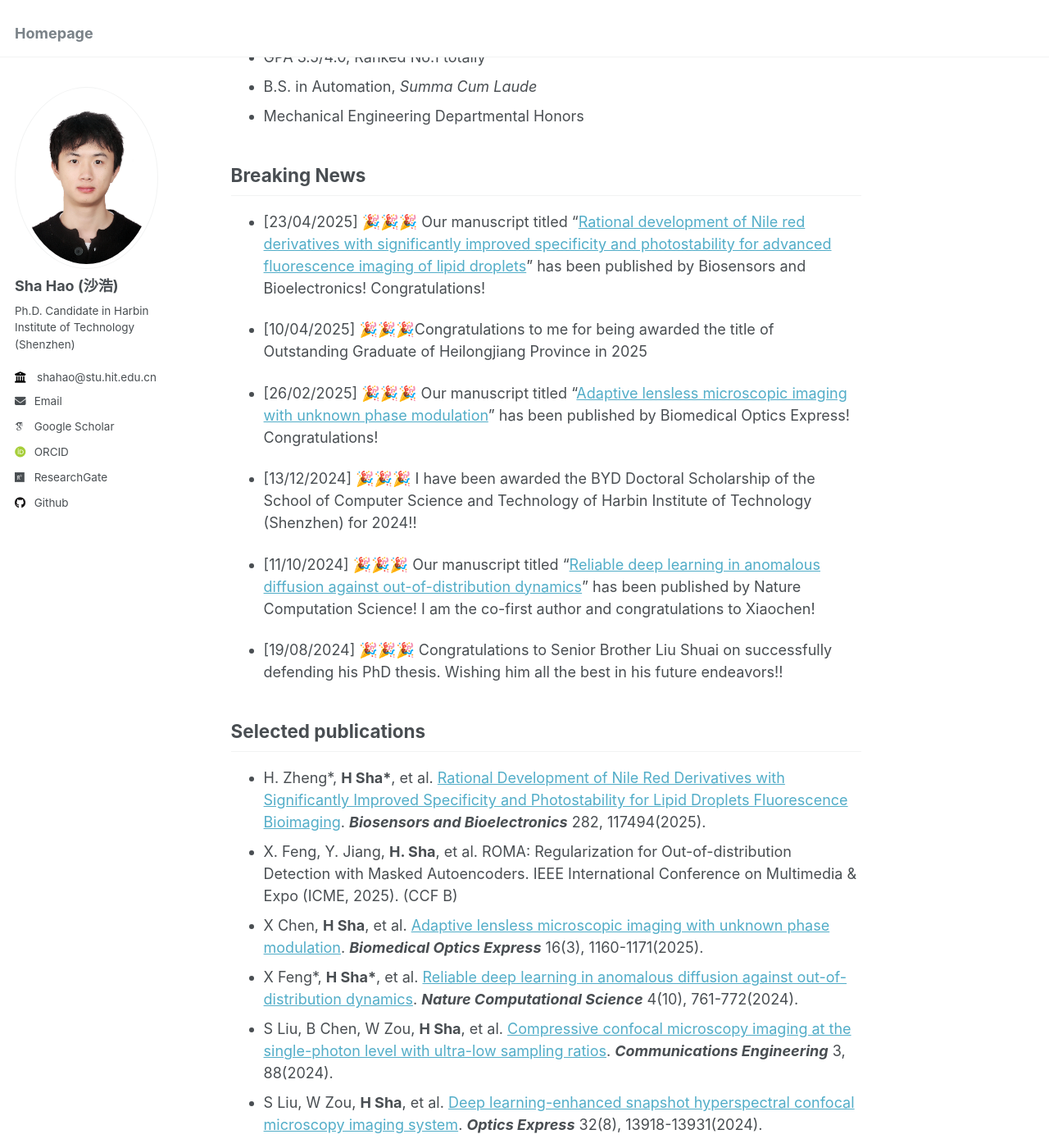
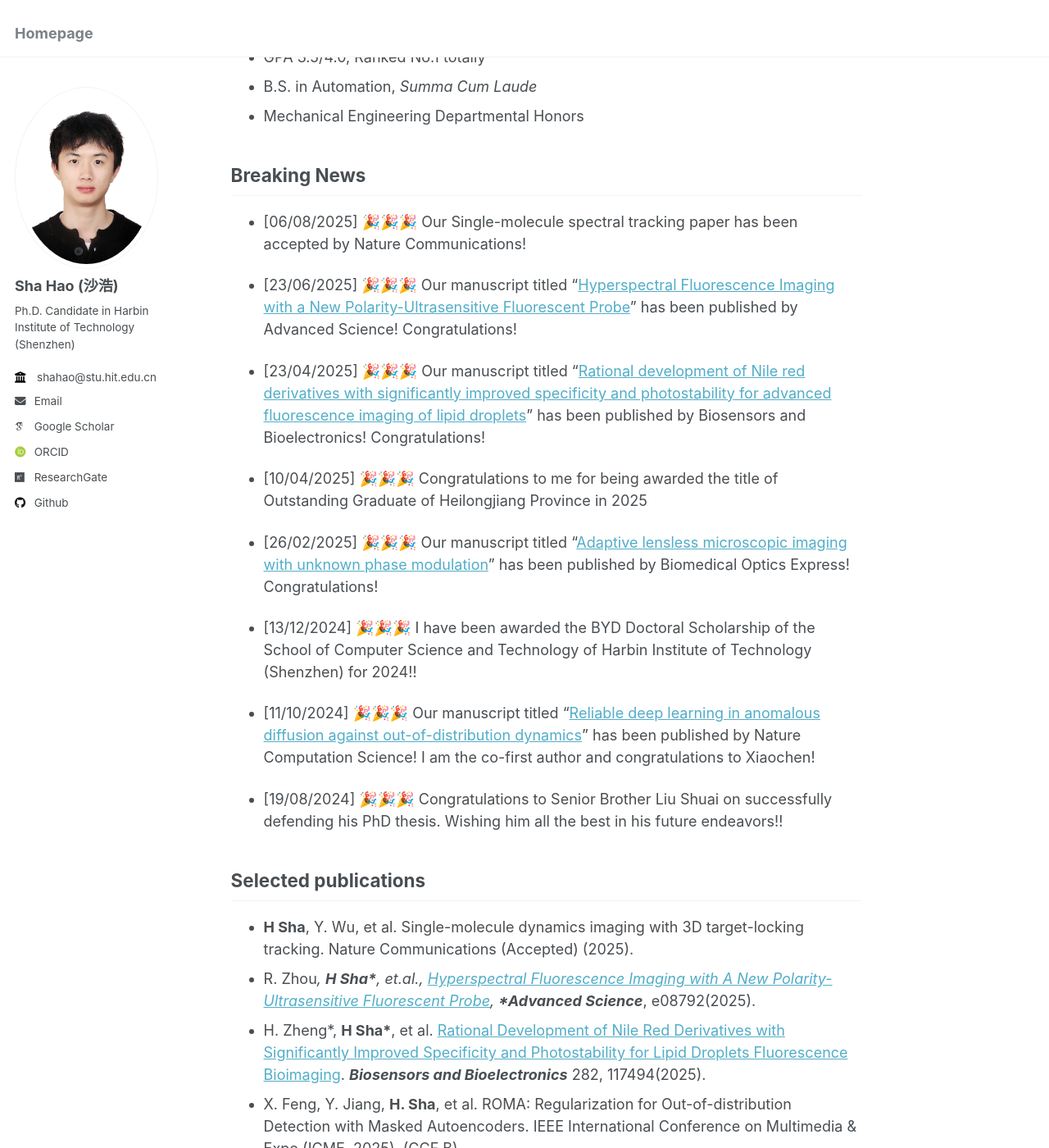
Before and after one commit to hitsh95/shahao, a Jekyll site: the page built from _pages/about.md, in a window 1280 px wide and 1400 px high, scrolled down 1204 px. Shown: the whole window at 82% size. Built offline with Jekyll 4.4.1, drawn with Linux system fonts in a browser that asks for light colours; some web fonts are replaced.

Commit message:
Update about.md

```diff
--- a/_pages/about.md
+++ b/_pages/about.md
@@ -48,9 +48,14 @@ Education Background
 
 Breaking News
 ------
+
+- [06/08/2025] 🎉🎉🎉 Our Single-molecule spectral tracking paper has been accepted by Nature Communications!
+
+- [23/06/2025] 🎉🎉🎉 Our manuscript titled "[Hyperspectral Fluorescence Imaging with a New Polarity-Ultrasensitive Fluorescent Probe](https://advanced.onlinelibrary.wiley.com/doi/10.1002/advs.202508792)" has been published by Advanced Science! Congratulations!
+
 - [23/04/2025] 🎉🎉🎉 Our manuscript titled "[Rational development of Nile red derivatives with significantly improved specificity and photostability for advanced fluorescence imaging of lipid droplets](https://www.sciencedirect.com/science/article/pii/S0956566325003689)" has been published by Biosensors and Bioelectronics! Congratulations!
 
-- [10/04/2025] 🎉🎉🎉Congratulations to me for being awarded the title of Outstanding Graduate of Heilongjiang Province in 2025
+- [10/04/2025] 🎉🎉🎉 Congratulations to me for being awarded the title of Outstanding Graduate of Heilongjiang Province in 2025
 
 - [26/02/2025] 🎉🎉🎉 Our manuscript titled "[Adaptive lensless microscopic imaging with unknown phase modulation](https://opg.optica.org/boe/fulltext.cfm?uri=boe-16-3-1160&id=568454)" has been published by Biomedical Optics Express! Congratulations!
 
@@ -64,6 +69,8 @@ Breaking News
 
 Selected publications
 ------
+- **H Sha**, Y. Wu, et al. Single-molecule dynamics imaging with 3D target-locking tracking. Nature Communications (Accepted) (2025).
+- R. Zhou*,  **H Sha\***, et.al., [Hyperspectral Fluorescence Imaging with A New Polarity-Ultrasensitive Fluorescent Probe](https://advanced.onlinelibrary.wiley.com/doi/10.1002/advs.202508792), ***Advanced Science***, e08792(2025).
 - H. Zheng\*, **H Sha\***, et al. [Rational Development of Nile Red Derivatives with Significantly Improved Specificity and Photostability for Lipid Droplets Fluorescence Bioimaging](https://www.sciencedirect.com/science/article/pii/S0956566325003689). ***Biosensors and Bioelectronics*** 282, 117494(2025).
 - X. Feng, Y. Jiang, **H. Sha**, et al. ROMA: Regularization for Out-of-distribution Detection with Masked Autoencoders. IEEE International Conference on Multimedia & Expo (ICME, 2025). (CCF B)
 - X Chen, **H Sha**, et al. [Adaptive lensless microscopic imaging with unknown phase modulation](https://opg.optica.org/boe/fulltext.cfm?uri=boe-16-3-1160&id=568454). ***Biomedical Optics Express*** 16(3), 1160-1171(2025).
```
